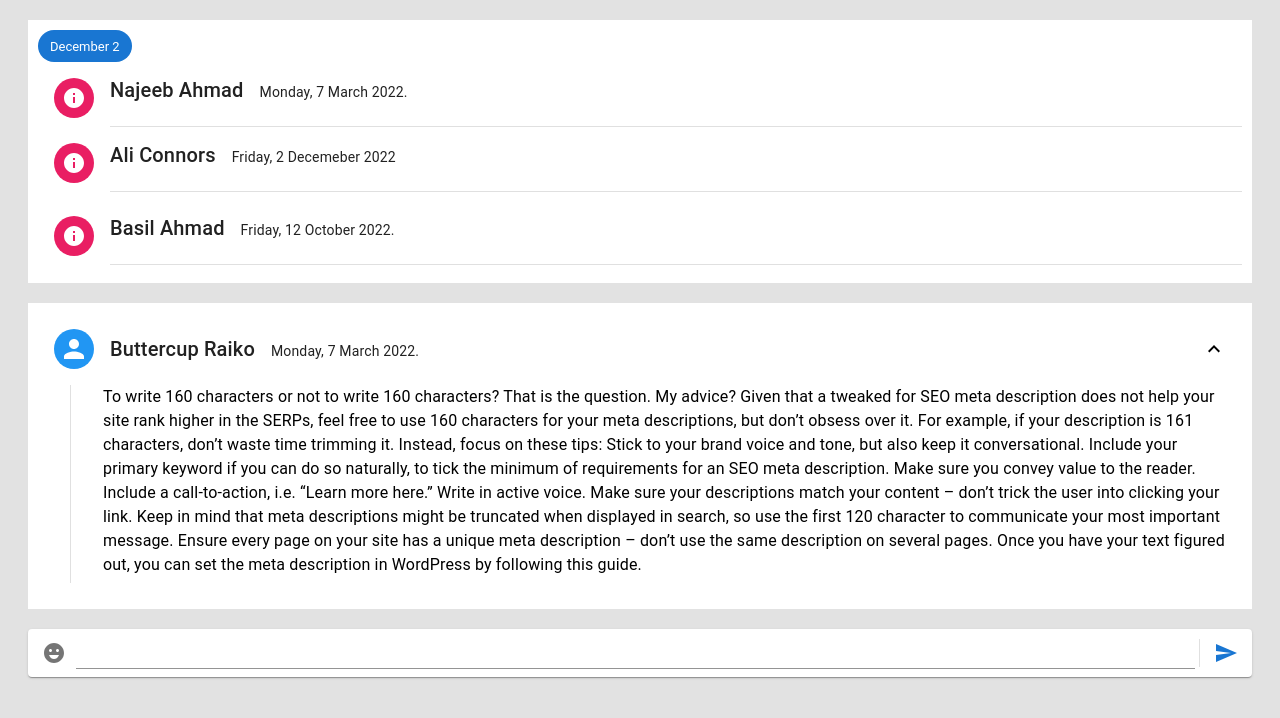
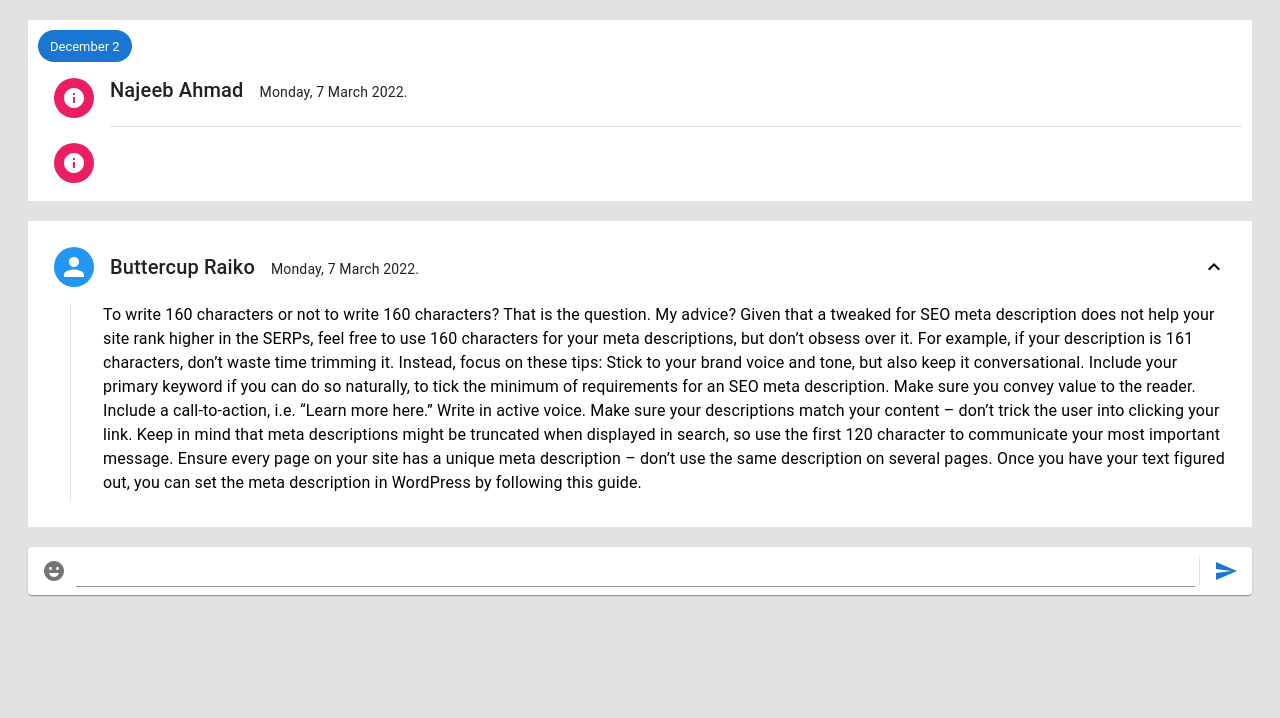
Before and after one commit to nmedia82/wooconvo-react-frontend, a React (Create React App) app: page / in a window 1280 px wide. Shown: the top 718 px of the page. Built offline with nearby package versions, Linux system fonts and the light colour scheme.

Commit message:
najeeb changes

```diff
--- a/src/pages/NoticeMessage.jsx
+++ b/src/pages/NoticeMessage.jsx
@@ -6,24 +6,21 @@ import ListItem from "@mui/material/ListItem";
 import ListItemText from "@mui/material/ListItemText";
 import ListItemAvatar from "@mui/material/ListItemAvatar";
 import Avatar from "@mui/material/Avatar";
-import { Chip, Typography } from "@mui/material";
+import { Chip, Typography, Collapse, ListItemButton } from "@mui/material";
 import Grid from "@mui/material/Grid";
-import InfoIcon from '@mui/icons-material/Info';
+import InfoIcon from "@mui/icons-material/Info";
 import Divider from "@mui/material/Divider";
 import { pink, green, blue } from "@mui/material/colors";
 
 export default function NoticeMessage() {
-
   return (
     <div className="App">
       <Chip label="December 2" color="primary" />
-  <List sx={{ width: '100%', bgcolor: 'background.paper' ,pt:0, pb:0 }}>
-
+      <List sx={{ width: "100%", bgcolor: "background.paper", pt: 0, pb: 0 }}>
         <ListItem alignItems="flex-start">
-
           <Grid>
             <ListItemAvatar>
-         <Avatar sx={{bgcolor: pink[500]}}>
+              <Avatar sx={{ bgcolor: pink[500] }}>
                 <InfoIcon />
               </Avatar>
             </ListItemAvatar>
@@ -32,102 +29,71 @@ export default function NoticeMessage() {
           <ListItemText
             secondary={
               <React.Fragment>
-            <span>
                 <Typography
-              sx={{ display: 'inline'}}
+                  sx={{ display: "inline" }}
                   variant="h6"
-              color="text.primary">
+                  color="text.primary"
+                >
                   Najeeb Ahmad
                 </Typography>
                 <Typography
-              sx={{ display: 'inline' , ml:2}}
+                  sx={{ display: "inline", ml: 2 }}
                   variant="body2"
-              color="text.primary">
+                  color="text.primary"
+                >
                   Monday, 7 March 2022.
                 </Typography>
-             </span>
               </React.Fragment>
             }
           />
         </ListItem>
         <Divider variant="inset" component="h2" />
-
-
-
-  </List>
-  <List sx={{ width: '100%', bgcolor: 'background.paper' ,pt:0, pb:0}}>
-
         <ListItem alignItems="flex-start">
-
           <Grid>
             <ListItemAvatar>
-
-         <Avatar sx={{bgcolor: pink[500]}}>
+              <Avatar sx={{ bgcolor: pink[500] }}>
                 <InfoIcon />
               </Avatar>
             </ListItemAvatar>
-      <Divider  orientation="vertical" sx={{bgcolor: pink[500]}} />
-
+            {/* <Divider orientation="vertical" flexItem sx={{ ml:-2, mt:-1  }}>|</Divider> */}
           </Grid>
-
-        <ListItemText
-        secondary={
-          <React.Fragment>
-            <span>
-            <Typography
-              sx={{ display: 'inline'}}
-              variant="h6"
-              color="text.primary">
-              Ali Connors
+          <Collapse timeout="auto" unmountOnExit>
+            <List component="div" disablePadding>
+              <ListItemButton sx={{ pl: 4 }}>
+                <Divider
+                  orientation="vertical"
+                  flexItem
+                  sx={{ mr: 4 }}
+                ></Divider>
+                <Grid item xs>
+                  <Typography variant="body1" gutterBottom>
+                    To write 160 characters or not to write 160 characters? That
+                    is the question. My advice? Given that a tweaked for SEO
+                    meta description does not help your site rank higher in the
+                    SERPs, feel free to use 160 characters for your meta
+                    descriptions, but don’t obsess over it. For example, if your
+                    description is 161 characters, don’t waste time trimming it.
+                    Instead, focus on these tips: Stick to your brand voice and
+                    tone, but also keep it conversational. Include your primary
+                    keyword if you can do so naturally, to tick the minimum of
+                    requirements for an SEO meta description. Make sure you
+                    convey value to the reader. Include a call-to-action, i.e.
+                    “Learn more here.” Write in active voice. Make sure your
+                    descriptions match your content – don’t trick the user into
+                    clicking your link. Keep in mind that meta descriptions
+                    might be truncated when displayed in search, so use the
+                    first 120 character to communicate your most important
+                    message. Ensure every page on your site has a unique meta
+                    description – don’t use the same description on several
+                    pages. Once you have your text figured out, you can set the
+                    meta description in WordPress by following this guide.
                   </Typography>
-            <Typography
-              sx={{ display: 'inline' , ml:2}}
-              variant="body2"
-              color="text.primary">
-              Friday, 2 Decemeber 2022
-            </Typography>
-             </span>
-          </React.Fragment>
-        }
-      />
+                </Grid>
+              </ListItemButton>
+            </List>
+          </Collapse>
         </ListItem>
-    <Divider variant="inset" component="h2" />
-  </List>
-  <List sx={{ width: '100%', bgcolor: 'background.paper'}}>
-
-    <ListItem alignItems="flex-start">
-
-    <Grid>
-              <ListItemAvatar>
-                <Avatar sx={{bgcolor: pink[500]}}>
-                    <InfoIcon />
-                  </Avatar>
-              </ListItemAvatar>
-            <Divider  orientation="vertical" sx={{bgcolor: pink[500]}} />
-      </Grid>
-        <ListItemText
-        secondary={
-          <React.Fragment>
-            <span>
-            <Typography
-              sx={{ display: 'inline'}}
-              variant="h6"
-              color="text.primary">
-              Basil Ahmad
-            </Typography>
-            <Typography
-              sx={{ display: 'inline' , ml:2}}
-              variant="body2"
-              color="text.primary">
-              Friday, 12 October 2022.
-            </Typography>
-             </span>
-          </React.Fragment>
-        }
-      />
-    </ListItem>
-    <Divider variant="inset" component="h2" />
       </List>
     </div>
-  )
+  );
 }
```
Also changed, not shown: src/pages/CustomerMessage.jsx (+46 -37 lines), 1 other file (tests, documents, lock files or other folders). Lines whose indentation alone changed are shown as unchanged.
